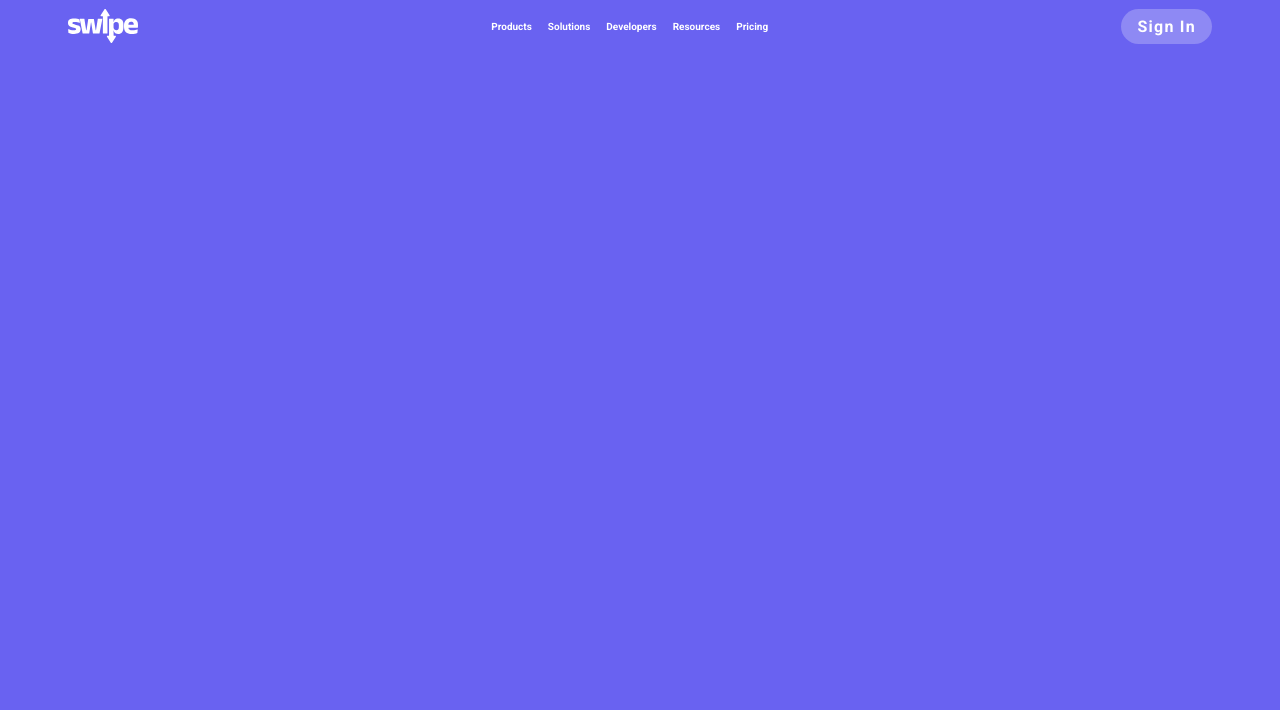
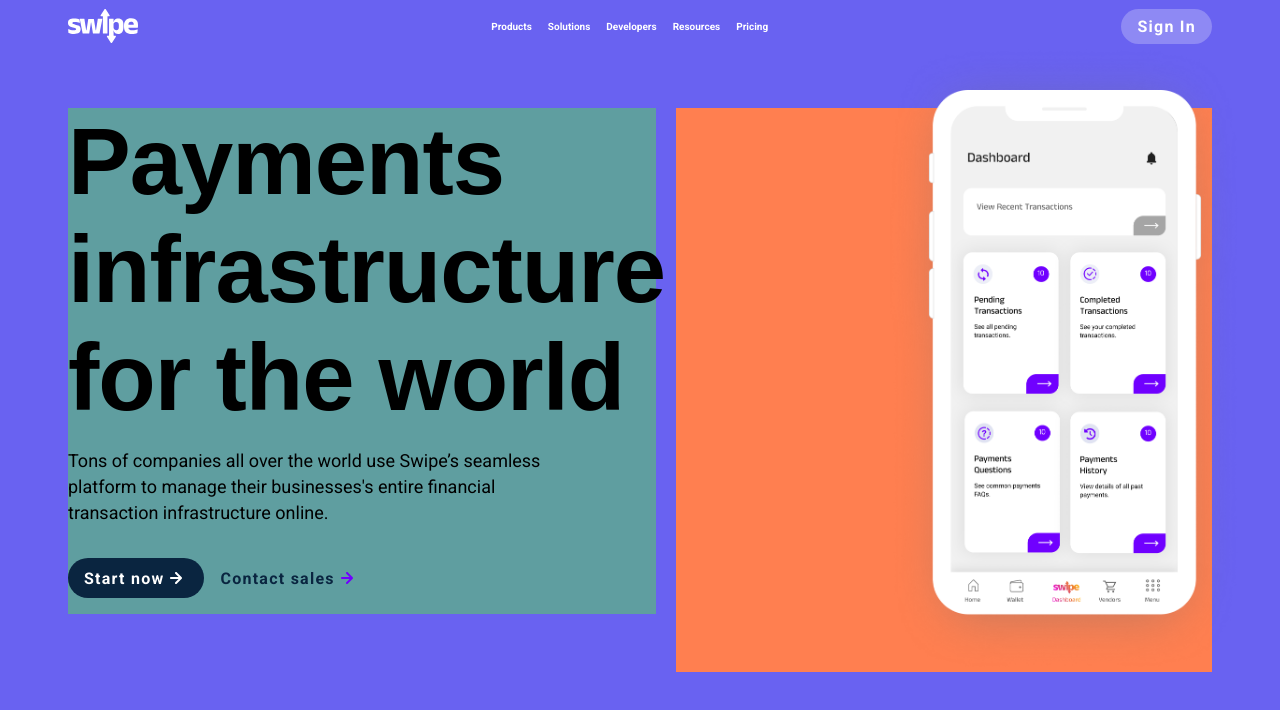
Before and after one commit to mkpogs/m-swipe, a website: page index.html in a window 1280 px wide. Drawn offline with Linux system fonts and the light colour scheme; files whose address does not match are found by name; a web font is replaced by a local one.

Commit message:
Added Hero Section

```diff
--- a/assets/sass/base/_base.scss
+++ b/assets/sass/base/_base.scss
@@ -7,6 +7,10 @@
     padding: abs.$spacing-sm 0 0 0;
 
     background-color: abs.$color-purple-1
+}
+
+main{
+    margin: abs.$spacing-xl 0;
 }
 
 h1{
--- a/assets/sass/components/_button.scss
+++ b/assets/sass/components/_button.scss
@@ -42,4 +42,10 @@
             background: rgba(250, 250, 250, 0.5);
         }
     }
+
+    &-container{
+        @include abs.flexCenter;
+        gap: 0 abs.$spacing-md;
+        margin: abs.$spacing-md 0;
+    }
 }
--- /dev/null
+++ b/assets/sass/layouts/_hero.scss
@@ -0,0 +1,19 @@
+@use '../abstract/' as abs;
+
+.hero{
+
+    p{
+        max-width: 50rem;
+        margin-bottom: abs.$spacing-md;
+    }
+
+    &-phone-container{
+        height: 56.4rem;
+        align-items: flex-end !important;
+    }
+
+    &-phone-img{
+        height: 62.8rem;
+        transform: translate(32px, -32px);
+    }
+}
--- /dev/null
+++ b/assets/sass/layouts/_section-container.scss
@@ -0,0 +1,5 @@
+@use '../abstract/' as abs;
+
+.section-container{
+    @include abs.containerWidth;
+}
--- a/assets/sass/main.scss
+++ b/assets/sass/main.scss
@@ -10,9 +10,11 @@
 // ===== Layouts =====
 @use './layouts/body';
 @use './layouts/navbar';
+@use './layouts/hero';
 @use './layouts/header';
 @use './layouts/footer';
 @use './layouts/btn-with-icon';
+@use './layouts/section-container';
 @use './layouts/two-column';
 
 
--- a/index.html
+++ b/index.html
@@ -39,7 +39,41 @@
     </nav>
     <!--===== / Navbar =====-->
 
-    <!-- 2 column Layout -->
+    <main>
+        <!--===== Hero  =====-->
+        <section class="hero">
+            <section class="section-container two-column">
+                <!--*** Left Section ***-->
+                <section class="col-left">
+                    <h1>Payments infrastructure for the world</h1>
+                    <p>
+                        Tons of companies all over the world use Swipe’s seamless platform to manage their businesses's entire financial transaction infrastructure online.
+                    </p>
 
+                    <!--*** Button ***-->
+                    <section class="btn-container">
+                        <button class="btn btn-primary btn-with-icon">
+                            Start now
+                            <img src="./assets//images/arrow-right-light.svg" alt="right arrow light">
+                        </button>
+
+                        <button class="btn btn-secondary btn-with-icon">
+                            Contact sales
+                            <img src="./assets/images/arrow-right-purple.svg" alt="right arrow purple">
+                        </button>
+                    </section>
+                    <!--*** / Button ***-->
+                </section>
+                <!--*** / Left Section ***-->
+
+                <!--*** Right Section ***-->
+                <section class="col-right hero-phone-container">
+                    <img src="./assets/images/hero-phone.png" alt="phone" class="hero-phone-img">
+                </section>
+            </section>
+            <!--*** / Right Section ***-->
+        </section>
+        <!--===== / Hero =====-->
+    </main>
 </body>
 </html>
```
Also changed, not shown: assets/style/style.css, 1 other file.
